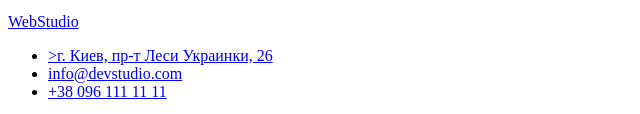
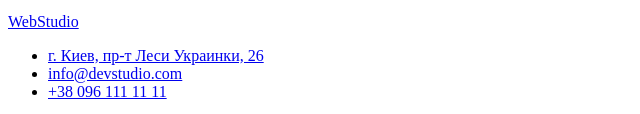
Before and after one commit to komar199824/goit-markup-hw-01, a plain HTML site: page index.html in a window 1280 px wide. Shown: the part 3020-3134 px from the top of the page, 0-640 px from the left. Drawn offline with Linux system fonts and the light colour scheme.

Commit message:
цуацу

```diff
--- a/index.html
+++ b/index.html
@@ -107,7 +107,7 @@
                 WebStudio
             </a>
             <ul>
-                <li><a href="https://www.google.com/maps/d/viewer?mid=10uSM3H-mIU3GznYo2szRIEphczw&hl=en_US&ll=50.42732700000001%2C30.538092&z=17"  target="_blank" rel="noopener nofollow noreferrer"    >>г. Киев, пр-т Леси Украинки, 26</a></li>
+                <li><a href="https://www.google.com/maps/d/viewer?mid=10uSM3H-mIU3GznYo2szRIEphczw&hl=en_US&ll=50.42732700000001%2C30.538092&z=17"  target="_blank" rel="noopener nofollow noreferrer"    >г. Киев, пр-т Леси Украинки, 26</a></li>
                 <li><a href="mailto:info@devstudio.com">info@devstudio.com</a></li>
 
                 <li><a href="tel:+380961111111">+38 096 111 11 11</a></li>
```
